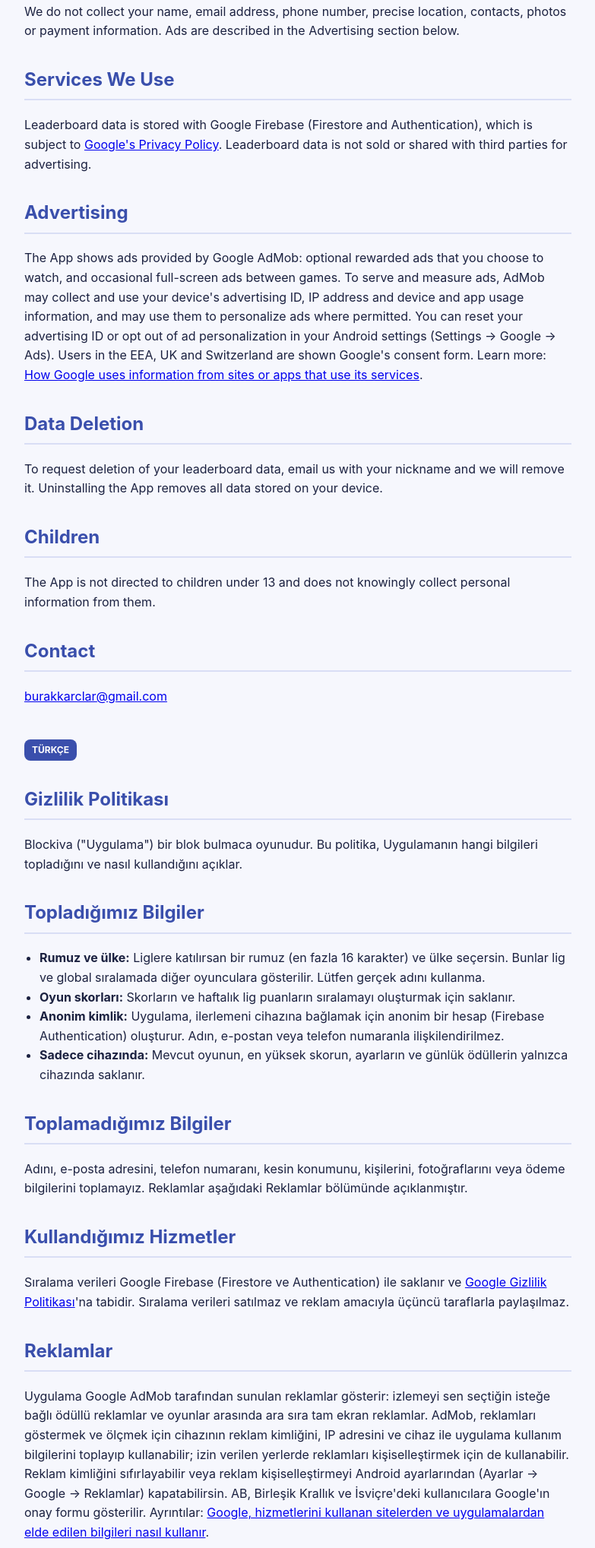
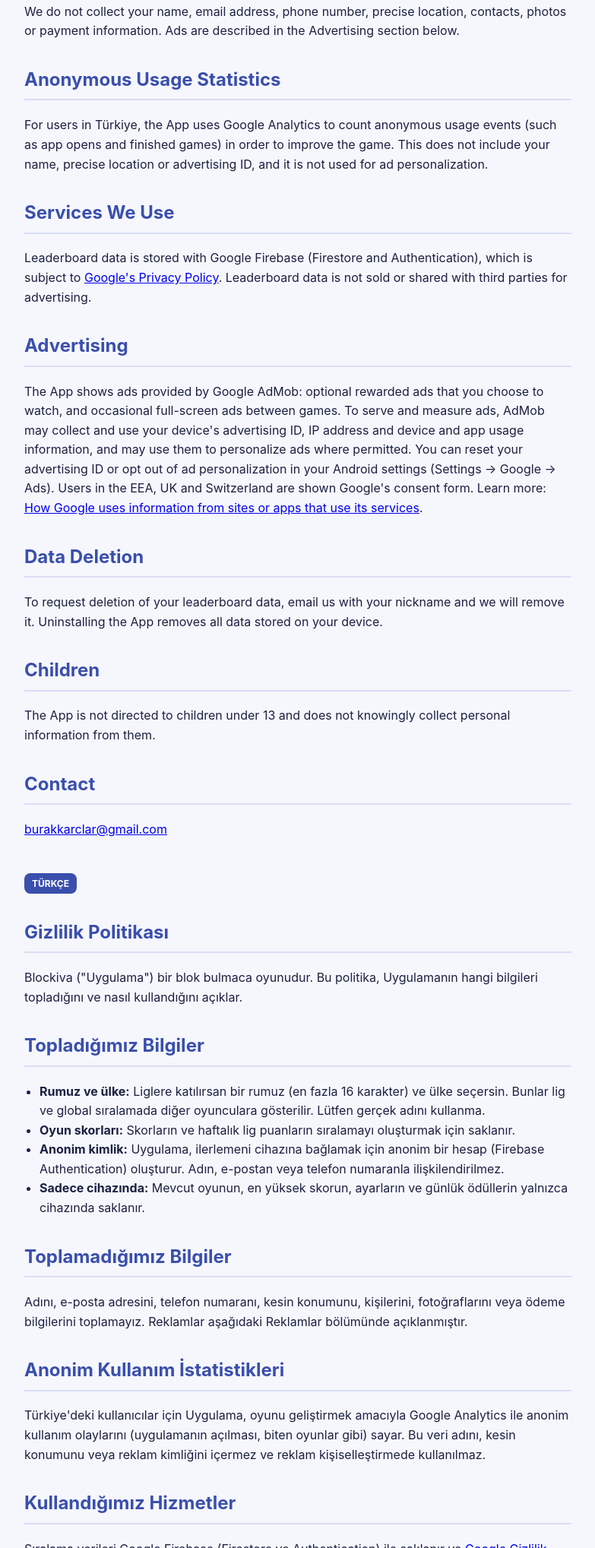
Before and after one commit to amazonbireysel1-png/blockiva, a plain HTML site: page privacy.html in a window 1280 px wide. Shown: the part 763-2800 px from the top of the page at 76% size, without its empty margins (248-1031 px from the left). Drawn offline with Linux system fonts and the light colour scheme.

Commit message:
Gizlilik: anonim kullanim istatistigi cumlesi

```diff
--- a/privacy.html
+++ b/privacy.html
@@ -27,6 +27,8 @@
 </ul>
 <h2>What We Do Not Collect</h2>
 <p>We do not collect your name, email address, phone number, precise location, contacts, photos or payment information. Ads are described in the Advertising section below.</p>
+<h2>Anonymous Usage Statistics</h2>
+<p>For users in T&uuml;rkiye, the App uses Google Analytics to count anonymous usage events (such as app opens and finished games) in order to improve the game. This does not include your name, precise location or advertising ID, and it is not used for ad personalization.</p>
 <h2>Services We Use</h2>
 <p>Leaderboard data is stored with Google Firebase (Firestore and Authentication), which is subject to <a href="https://policies.google.com/privacy">Google's Privacy Policy</a>. Leaderboard data is not sold or shared with third parties for advertising.</p>
 <h2>Advertising</h2>
@@ -50,6 +52,8 @@
 </ul>
 <h2>Toplamadığımız Bilgiler</h2>
 <p>Adını, e-posta adresini, telefon numaranı, kesin konumunu, kişilerini, fotoğraflarını veya ödeme bilgilerini toplamayız. Reklamlar aşağıdaki Reklamlar bölümünde açıklanmıştır.</p>
+<h2>Anonim Kullanım İstatistikleri</h2>
+<p>Türkiye'deki kullanıcılar için Uygulama, oyunu geliştirmek amacıyla Google Analytics ile anonim kullanım olaylarını (uygulamanın açılması, biten oyunlar gibi) sayar. Bu veri adını, kesin konumunu veya reklam kimliğini içermez ve reklam kişiselleştirmede kullanılmaz.</p>
 <h2>Kullandığımız Hizmetler</h2>
 <p>Sıralama verileri Google Firebase (Firestore ve Authentication) ile saklanır ve <a href="https://policies.google.com/privacy">Google Gizlilik Politikası</a>'na tabidir. Sıralama verileri satılmaz ve reklam amacıyla üçüncü taraflarla paylaşılmaz.</p>
 <h2>Reklamlar</h2>
```
